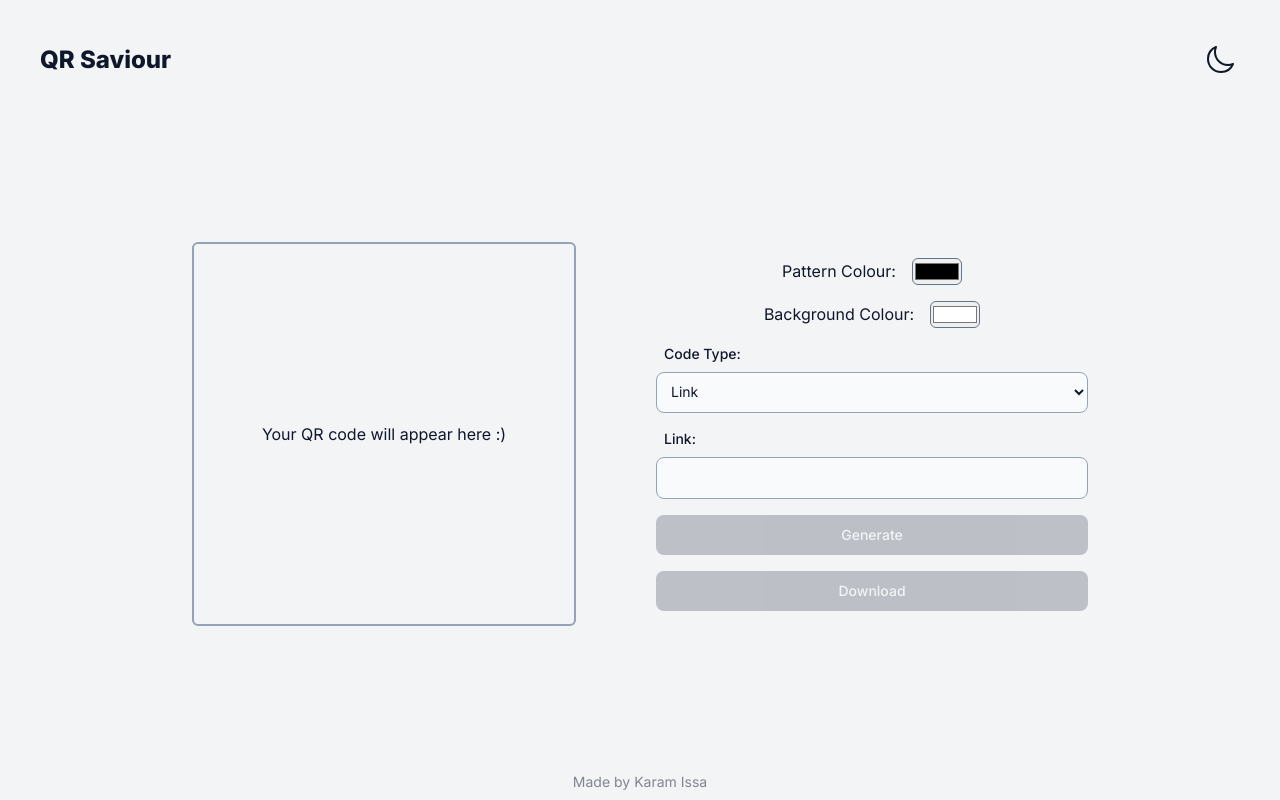
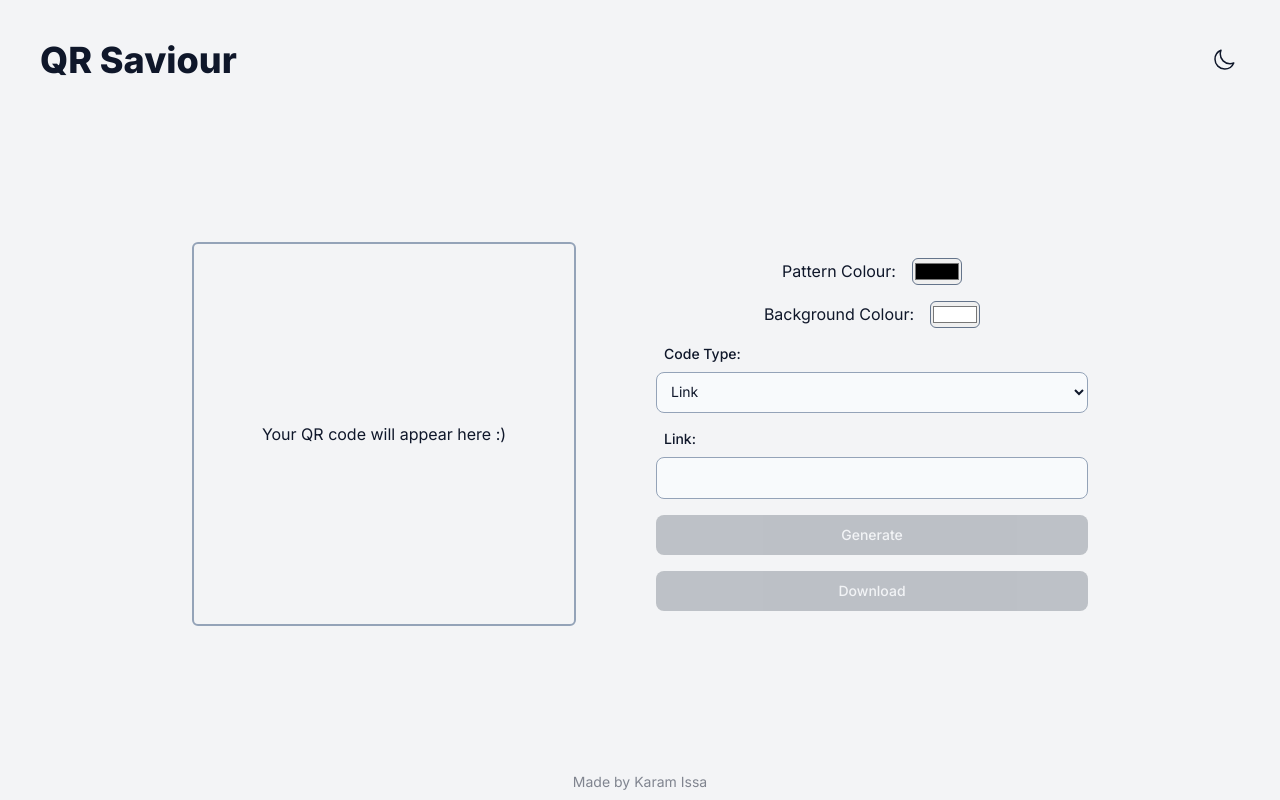
Before and after one commit to karamissa/qr-saviour, a React (Vite) app: page / in a window 1280 px wide. Built offline with nearby package versions, Linux system fonts and the light colour scheme.

Commit message:
Improve navbar element sizing

```diff
--- a/src/components/Navbar.jsx
+++ b/src/components/Navbar.jsx
@@ -1,10 +1,10 @@
 const Navbar = ({ toggleDarkMode }) => {
   return (
-    <div className="w-full flex justify-between center items-center p-10 text-2xl ">
+    <div className="w-full flex justify-between items-center p-10 text-4xl ">
       <h1 className="font-extrabold">QR Saviour</h1>
 
       <svg
-        className="w-10 h-10 cursor-pointer rounded-full p-1 dark:hover:bg-gray-600 hover:bg-gray-300 transition duration-200"
+        className="w-8 h-8 cursor-pointer rounded-full p-1 dark:hover:bg-gray-600 hover:bg-gray-300 transition duration-200"
         fill="none"
         stroke="currentColor"
         strokeWidth={1.5}
```
